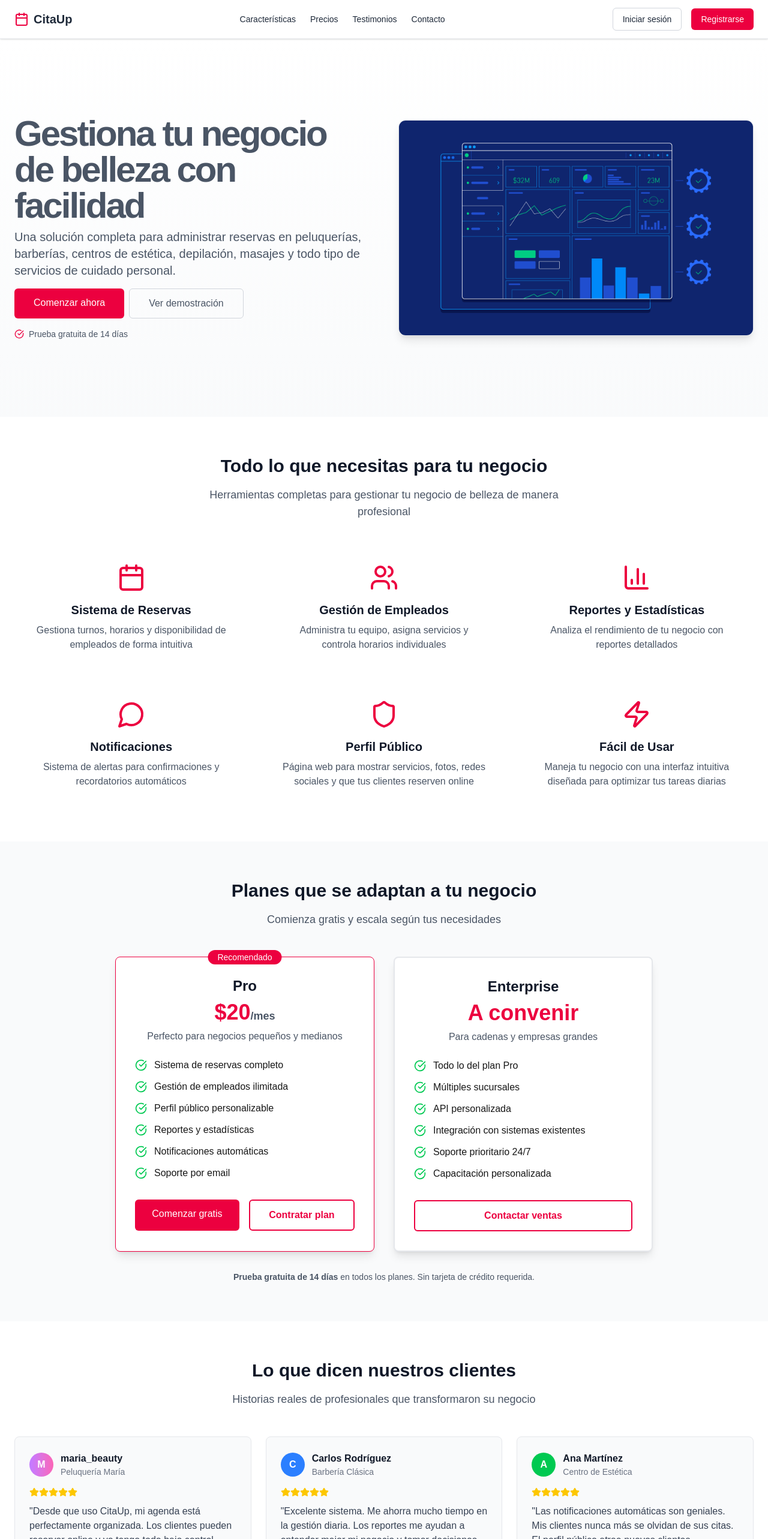
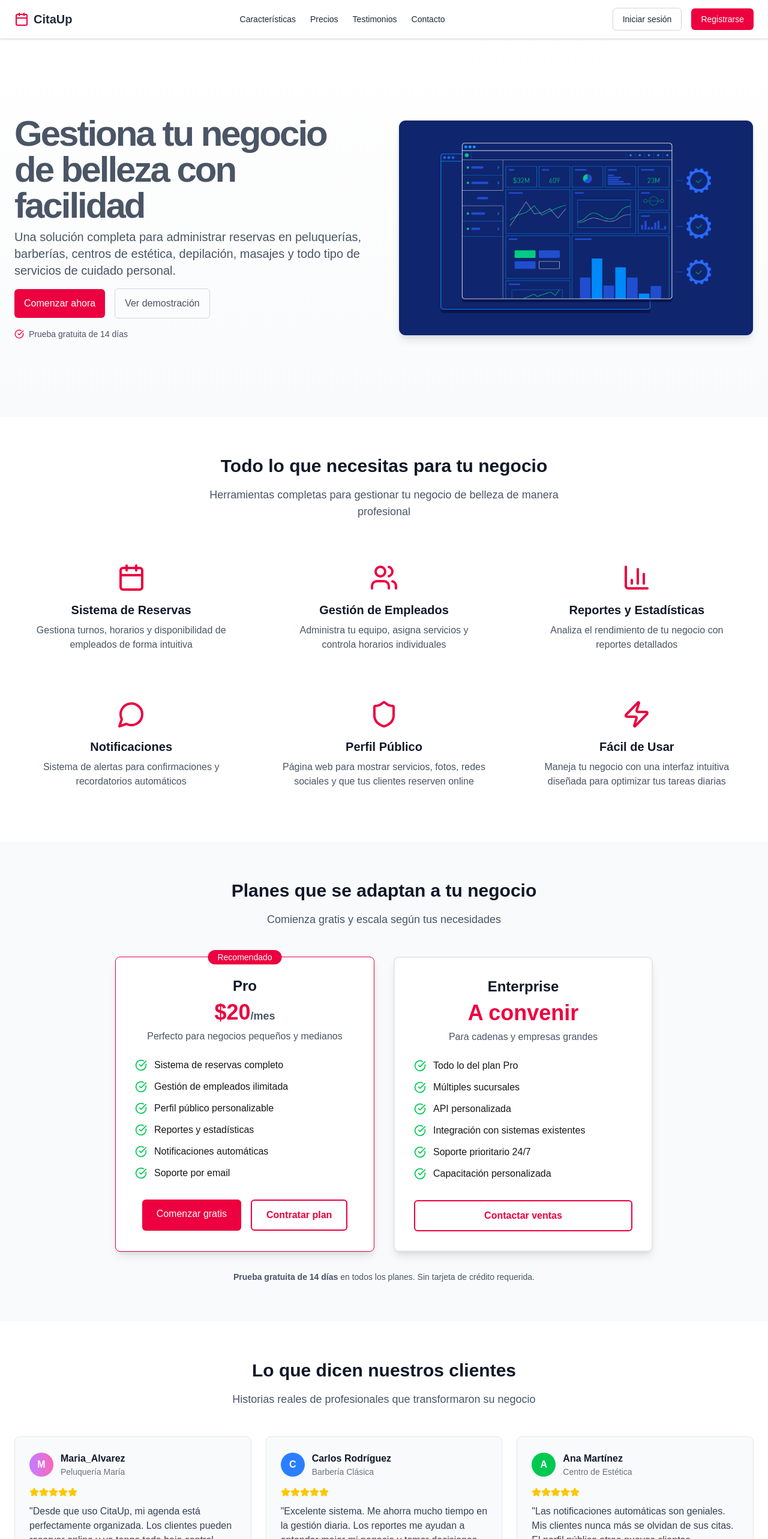
Before and after one commit to 3teamdeveloper/EsteticaApp, a Next.js app: page / in a window 1280 px wide. Shown: the top 2566 px of the page at 60% size. Built offline with nearby package versions, Linux system fonts and the light colour scheme.

Commit message:
UX/UI details fixed.

```diff
--- a/src/app/dashboard/settings/personal-data/page.tsx
+++ b/src/app/dashboard/settings/personal-data/page.tsx
@@ -111,7 +111,7 @@
       <div className="flex items-center gap-4">
         <Link
           href="/dashboard/settings"
-          className="p-2 hover:bg-gray-100 rounded-lg transition-colors"
+          className="p-2 hover:bg-gray-100 rounded-lg transition-colors pt-8"
         >
           <ArrowLeft className="h-5 w-5 text-gray-600" />
         </Link>
--- a/src/app/dashboard/settings/support/page.tsx
+++ b/src/app/dashboard/settings/support/page.tsx
@@ -183,7 +183,7 @@
       <div className="flex items-center gap-4">
         <Link
           href="/dashboard/settings"
-          className="p-2 hover:bg-gray-100 rounded-lg transition-colors"
+          className="p-2 hover:bg-gray-100 rounded-lg transition-colors pt-8"
         >
           <ArrowLeft className="h-5 w-5 text-gray-600" />
         </Link>
--- a/src/app/page.tsx
+++ b/src/app/page.tsx
@@ -40,14 +40,14 @@
                   Una solución completa para administrar reservas en peluquerías, barberías, centros de estética, depilación, masajes y todo tipo de servicios de cuidado personal.
                 </p>
               </div>
-              <div className="flex flex-col gap-2 min-[400px]:flex-row">
+              <div className="flex items-center gap-4 min-[400px]:flex-row">
                 <Link
                   href="/register"
-                  className="px-8 py-3 text-sm md:text-base text-center font-medium text-white bg-rose-600 rounded-md hover:bg-rose-700 transition-colors"
+                  className="px-4 py-3 text-sm md:text-base text-center font-medium text-white bg-rose-600 rounded-md hover:bg-rose-700 transition-colors"
                 >
                   Comenzar ahora
                 </Link>
-                <button className="px-8 py-3 text-sm md:text-base font-medium text-gray-600 border border-gray-300 rounded-md hover:bg-gray-50 transition-colors">
+                <button className="px-4 py-3 text-sm md:text-base font-medium text-gray-600 border border-gray-300 rounded-md hover:bg-gray-50 transition-colors">
                   Ver demostración
                 </button>
               </div>
@@ -173,16 +173,16 @@
                 </li>
               </ul>
 
-              <div className="flex justify-center gap-4">
+              <div className="flex justify-center flex-col gap-4 md:flex-row">
                 <Link
                   href="/register"
-                  className="w-full block text-center px-6 py-3 bg-rose-600 text-white font-medium rounded-md hover:bg-rose-700 transition-colors"
+                  className="block text-center px-6 py-3 bg-rose-600 text-white font-medium rounded-md hover:bg-rose-700 transition-colors"
                 >
                   Comenzar gratis
                 </Link>
                 <Link
                   href="/register"
-                  className="w-full block text-center px-6 py-3 text-rose-600 border-2 border-rose-600 font-semibold rounded-md hover:bg-gray-50 hover:text-rose-700 transition-colors"
+                  className="block text-center px-6 py-3 text-rose-600 border-2 border-rose-600 font-semibold rounded-md hover:bg-gray-50 hover:text-rose-700 transition-colors"
                 >
                   Contratar plan
                 </Link>
@@ -260,7 +260,7 @@
                   M
                 </div>
                 <div className="ml-3">
-                  <div className="font-semibold text-gray-900">maria_beauty</div>
+                  <div className="font-semibold text-gray-900">Maria_Alvarez</div>
                   <div className="text-sm text-gray-500">Peluquería María</div>
                 </div>
               </div>
@@ -358,6 +358,7 @@
           </div>
         </div>
       </section>
+
       {/* Footer */}
       <footer className="border-t border-gray-200 bg-gray-50">
         <div className="max-w-7xl mx-auto px-4 md:px-6 py-10">
```
